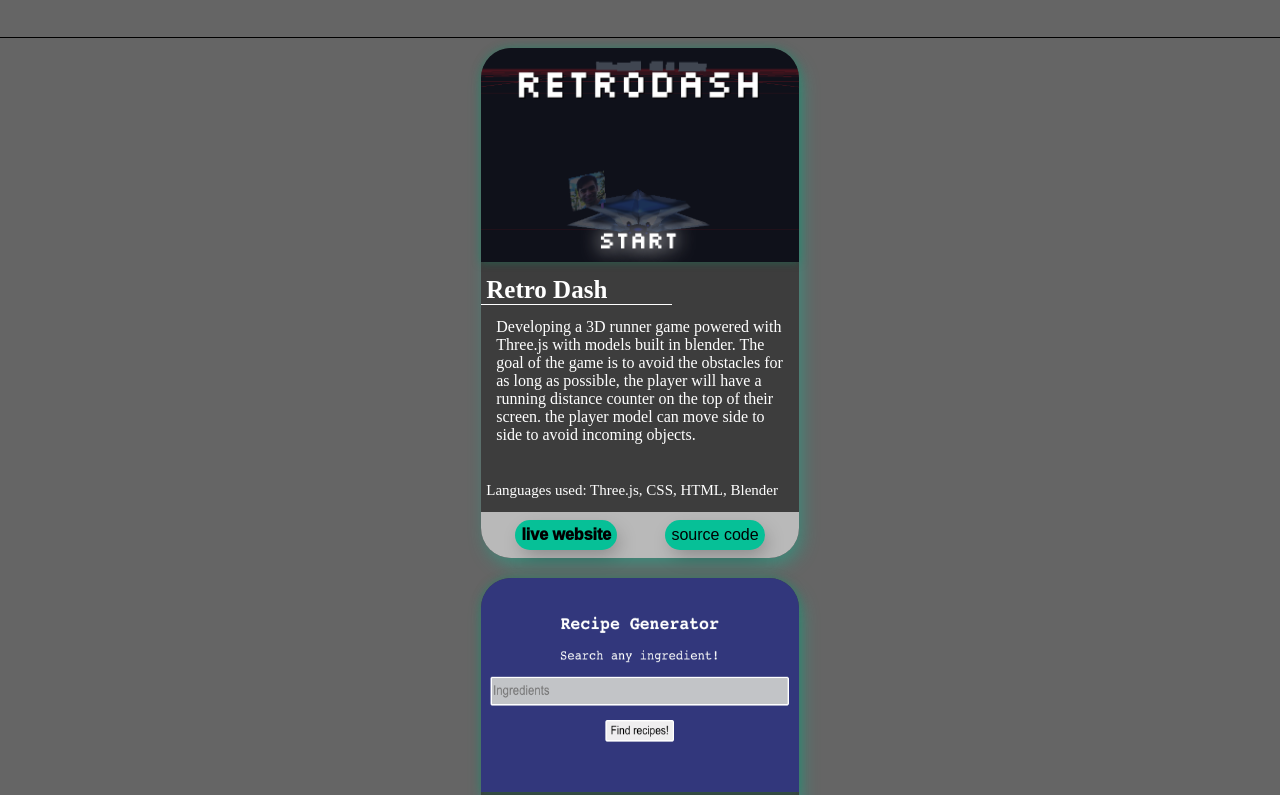
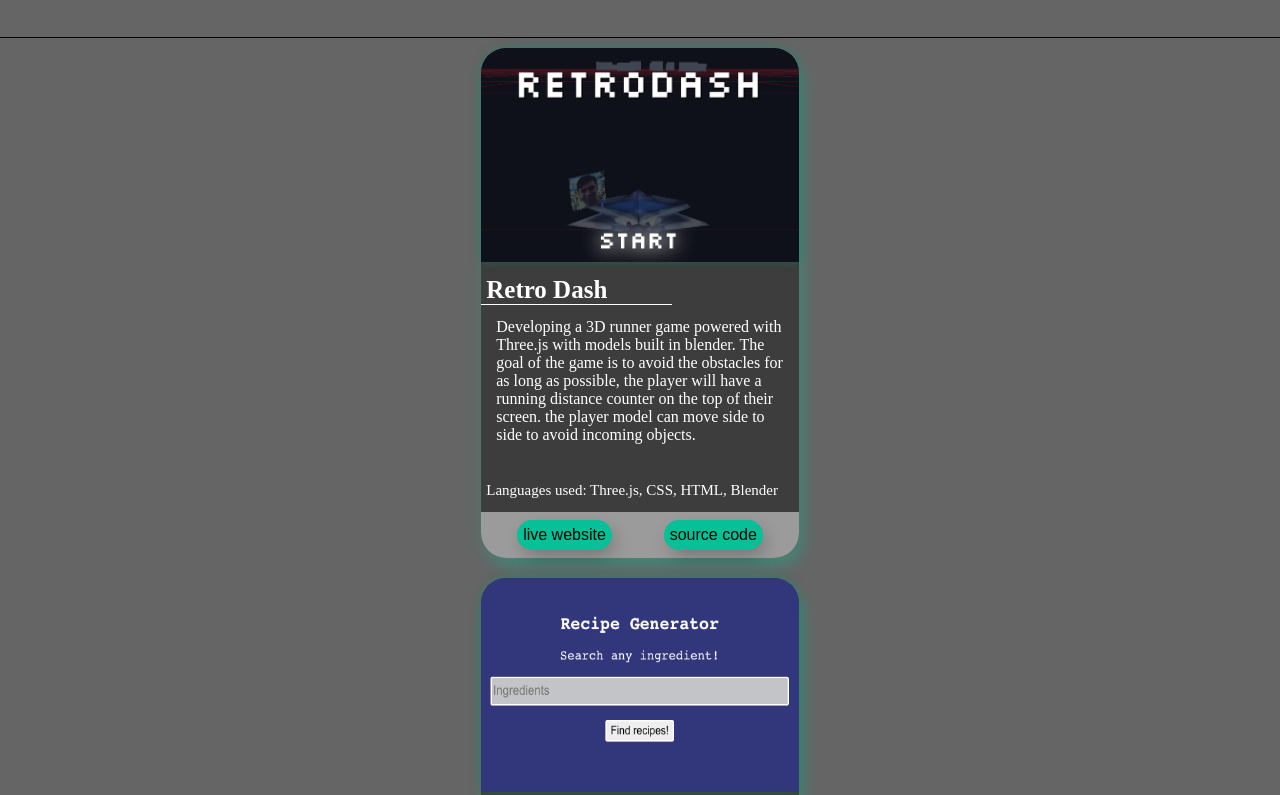
Before and after one commit to MattStudzinski/Portfolio-site, a website: page index.html in a window 1280 px wide. Shown: the part 453-1248 px from the top of the page. Drawn offline with Linux system fonts and the light colour scheme.

Commit message:
changed css on button

```diff
--- a/style.css
+++ b/style.css
@@ -67,8 +67,8 @@ p{
     box-shadow: 0px 0px 8px 0px rgb(12, 133, 95,.5);
     grid-column: 1/ span 6 ;
     grid-row: 1;
-    border-top-left-radius: 30px;
-    border-top-right-radius: 30px;
+    border-top-left-radius: 25px;
+    border-top-right-radius: 25px;
     align-self: top;
 }
 
@@ -102,7 +102,7 @@ p{
     grid-template-rows:  42% 2% 7% 34% 6% 9%   ;
     width:317.5px;
     box-shadow: 4px 8px 19px -3px #06c0987d ;
-    border-radius: 30px;
+    border-radius: 25px;
 
 }
 .project-title{
@@ -136,12 +136,12 @@ p{
 
 }
 .button-container{
-    background-color: rgb(185, 185, 185);
+    background-color: rgb(155, 155, 155);
     grid-column: 1 / span 6 ;
     grid-row: 6;
     display: grid;
-    border-bottom-left-radius: 30px;
-    border-bottom-right-radius: 30px;
+    border-bottom-left-radius: 25px;
+    border-bottom-right-radius: 25px;
 
 
 
@@ -160,7 +160,6 @@ p{
     z-index: 1;
     background: #06c097;
     position: relative;
-    font-weight: 1000;
     font-size: 16px;
     -webkit-box-shadow: 4px 8px 19px -3px rgba(0,0,0,0.27);
     box-shadow: 4px 8px 19px -3px rgba(0,0,0,0.27);
@@ -177,7 +176,7 @@ p{
     height: 100%;
     width: 0;
     border-radius: 15px;
-    background-color: #212121;
+    background-color: #656565;
     z-index: -1;
     -webkit-box-shadow: 4px 8px 19px -3px rgba(0,0,0,0.27);
     box-shadow: 4px 8px 19px -3px rgba(0,0,0,0.27);
@@ -223,7 +222,7 @@ p{
     height: 100%;
     width: 0;
     border-radius: 15px;
-    background-color: #172963;
+    background-color: #656565;
     z-index: -1;
     -webkit-box-shadow: 4px 8px 19px -3px rgba(0,0,0,0.27);
     box-shadow: 4px 8px 19px -3px rgba(0,0,0,0.27);
@@ -231,7 +230,7 @@ p{
    }
 
    .source-codebtn:hover {
-    color: #e8e8e8;
+    color: #ffffff;
    }
 
    .source-codebtn:hover::before {
```
